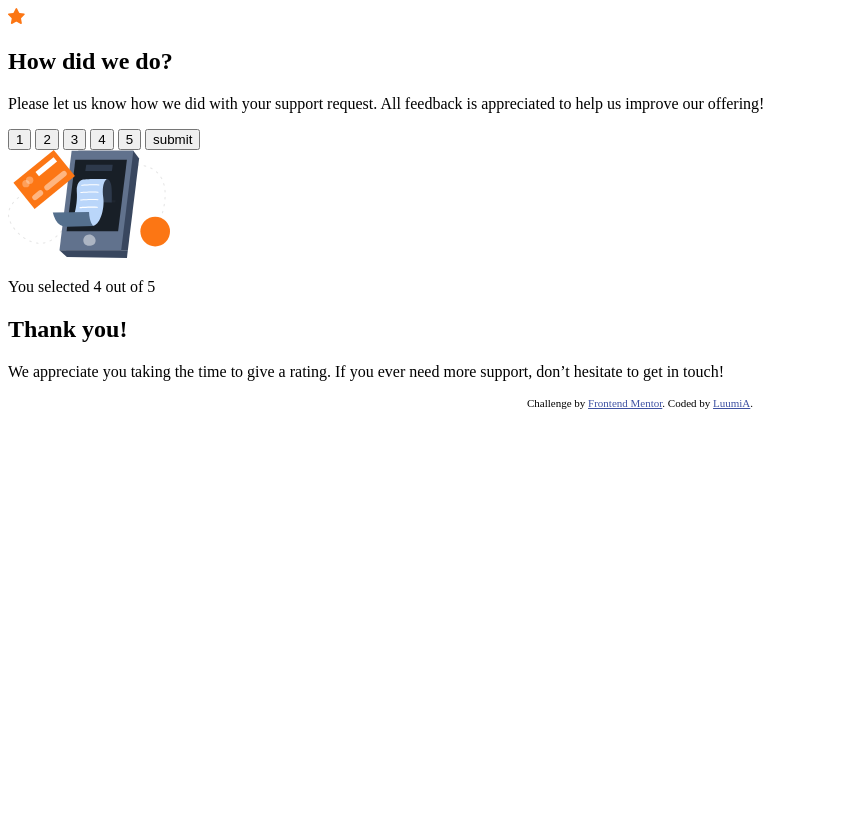
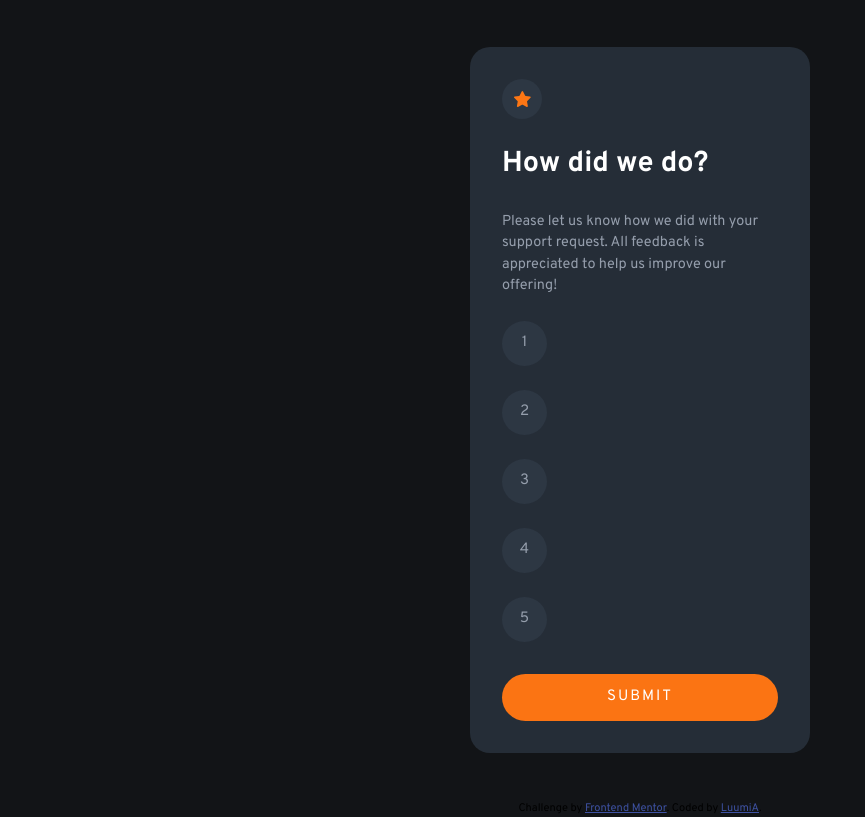
Before and after one commit to LuumiA/Interactive-rating-component, a plain HTML site: page index.html in a window 1280 px wide. Shown: the whole page, without its empty margins (0-865 px from the left). Drawn offline with Linux system fonts and the light colour scheme.

Commit message:
styles de base pour les cartes rating et merci

```diff
--- a/style.css
+++ b/style.css
@@ -1,4 +1,46 @@
 @import url("https://fonts.googleapis.com/css2?family=Overpass:ital,wght@0,100..900;1,100..900&family=Work+Sans:ital,wght@0,100..900;1,100..900&display=swap");
+
+/* Reset de base */
+*,
+*::before,
+*::after {
+  box-sizing: border-box;
+  margin: 0;
+  padding: 0;
+}
+
+html {
+  font-size: 100%; /* 16px par défaut, plus simple pour les rem */
+}
+
+body {
+  min-height: 100vh;
+  font-family: "Overpass", sans-serif;
+  font-size: 15px;
+  line-height: 1.5;
+  -webkit-font-smoothing: antialiased;
+  background-color: hsl(216, 12%, 8%);
+}
+
+img,
+picture,
+svg,
+video {
+  max-width: 100%;
+  display: block;
+}
+
+button,
+input,
+textarea,
+select {
+  font: inherit;
+}
+
+ul,
+ol {
+  list-style: none;
+}
 
 .attribution {
   font-size: 11px;
@@ -7,3 +49,111 @@
 .attribution a {
   color: hsl(228, 45%, 44%);
 }
+
+main {
+  display: flex;
+  justify-content: center;
+  align-items: center;
+  min-height: 100vh;
+}
+
+.card-rating,
+.card-thankyou {
+  background-color: hsl(213, 19%, 18%);
+  border-radius: 20px;
+  padding: 2rem;
+  max-width: 340px;
+  width: 90%;
+  color: hsl(0, 0%, 100%);
+  display: flex;
+  flex-direction: column;
+  gap: 1.5rem;
+}
+
+.icon-stars {
+  width: 40px;
+  height: 40px;
+  border-radius: 50%;
+  background-color: hsl(213, 19%, 22%);
+  display: flex;
+  align-items: center;
+  justify-content: center;
+}
+
+h1 {
+  font-size: 1.8rem;
+}
+
+.text {
+  color: hsl(217, 12%, 63%);
+  font-size: 0.9rem;
+}
+
+.rating-list {
+  display: flex;
+  justify-content: center;
+  gap: 1rem;
+}
+
+.number {
+  width: 45px;
+  height: 45px;
+  border-radius: 50%;
+  border: none;
+  background-color: hsl(213, 19%, 22%);
+  color: hsl(217, 12%, 63%);
+  cursor: pointer;
+}
+
+.submit-btn {
+  margin-top: 0.5rem;
+  border: none;
+  border-radius: 999px;
+  padding: 0.75rem 1rem;
+  background-color: hsl(25, 97%, 53%);
+  color: hsl(0, 0%, 100%);
+  letter-spacing: 2px;
+  text-transform: uppercase;
+  cursor: pointer;
+}
+
+.number:hover,
+.number:focus-visible {
+  background-color: hsl(217, 12%, 63%);
+  color: hsl(0, 0%, 100%);
+}
+
+.submit-btn:hover,
+.submit-btn:focus-visible {
+  background-color: hsl(0, 0%, 100%);
+  color: hsl(25, 97%, 53%);
+}
+
+.card-thankyou {
+  display: none;
+  align-items: center;
+  text-align: center;
+}
+
+.icon-thankyou {
+  display: flex;
+  justify-content: center;
+}
+
+.selected-rating {
+  margin-inline: auto;
+  padding: 0.5rem 1rem;
+  border-radius: 999px;
+  background-color: hsl(213, 19%, 22%);
+  color: hsl(25, 97%, 53%);
+  font-size: 0.9rem;
+}
+
+h2 {
+  font-size: 1.5rem;
+}
+
+.text-thankyou {
+  color: hsl(217, 12%, 63%);
+  font-size: 0.9rem;
+}
```
